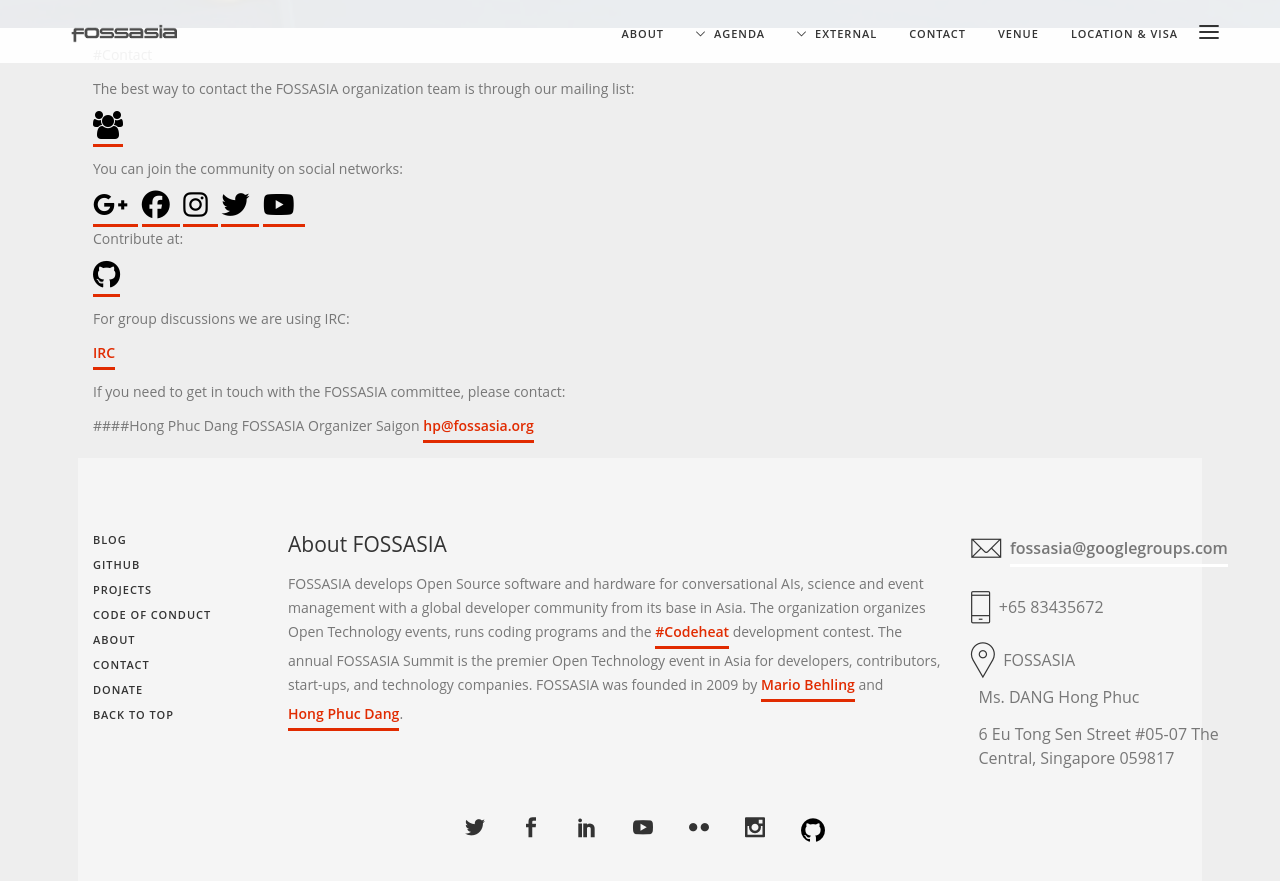
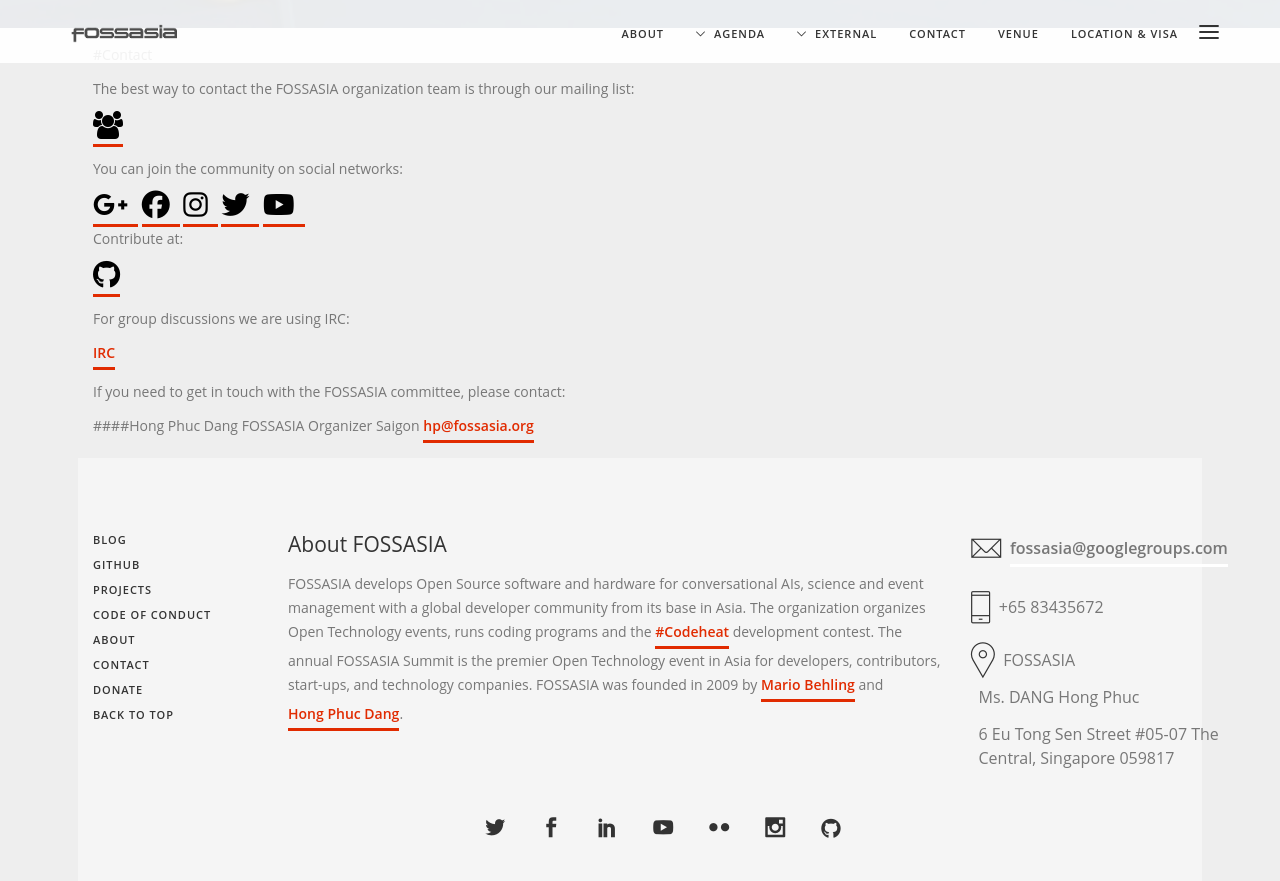
Before and after one commit to fossasia/2014.fossasia.org, a Jekyll site: the page built from contact.md, in a window 1280 px wide and 900 px high, scrolled down 2916 px. Shown: the top 881 px of the window. Built offline with Jekyll 4.4.1, drawn with Linux system fonts in a browser that asks for light colours; nearby versions of some CDN libraries; some web fonts are replaced.

Commit message:
Fixes #118,#128, ref:#120 Removed image among icon, added font icon

```diff
--- a/_includes/footer.html
+++ b/_includes/footer.html
@@ -43,7 +43,7 @@
                         <li><a target="_self" href="https://www.youtube.com/channel/UCQprMsG-raCIMlBudm20iLQ"><i class="icon social_youtube icon-large"></i></a></li>
                         <li><a target="_self" href="https://www.flickr.com/photos/fossasia"><i class="icon social_flickr icon-large"></i></a></li>
                         <li><a target="_self" href="https://www.instagram.com/explore/tags/fossasia/"><i class="icon social_instagram"></i></a></li>
-                        <li><a target="_self" href="https://github.com/fossasia"><img role="img" src="./images/github.png" /><a></li>
+                        <li><a target="_self" href="https://github.com/fossasia"><i class="fa fa-github"></i></a></li>
                     </ul>
                 </div>
             </div>
--- a/_includes/header.html
+++ b/_includes/header.html
@@ -364,7 +364,7 @@
           <li><a href="https://www.youtube.com/channel/UCQprMsG-raCIMlBudm20iLQ" target="_self"><i class="icon social_youtube icon-large"></i></a></li>
           <li><a href="https://www.flickr.com/photos/fossasia/" target="_self"><i class="icon social_flickr"></i></a></li>
           <li><a href="https://www.instagram.com/explore/tags/fossasia/" target="_self"><i class="icon social_instagram"></i></a></li>
-          <li><a href="https://github.com/fossasia" target="_self"><i class="fa fa-github fa-lg"></i></a></li>
+          <li><a target="_self" href="https://github.com/fossasia"><i class="fa fa-github"></i></a></li>
         </ul>
       </div>
       <div class="copy-text-box">
```
Also changed, not shown: _includes/head.html (line endings or trailing spaces), images/github.png (deleted).
